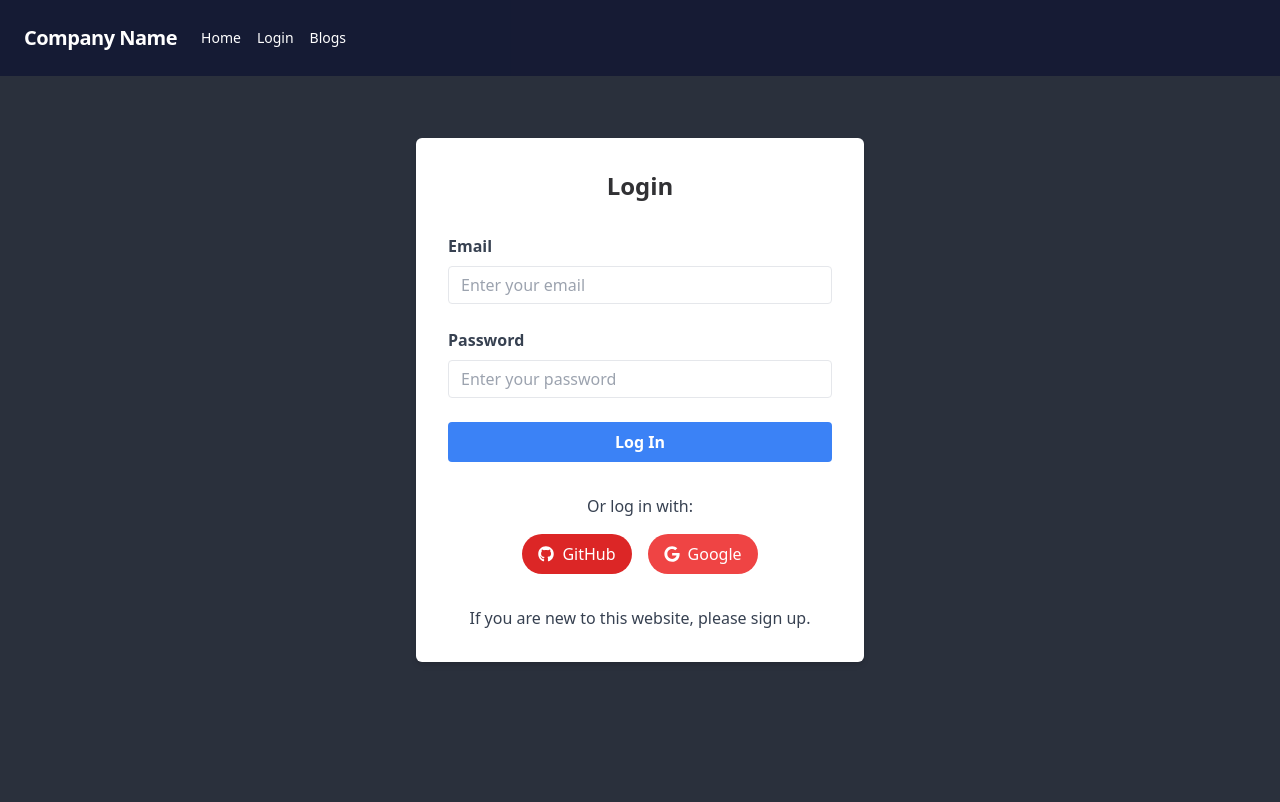
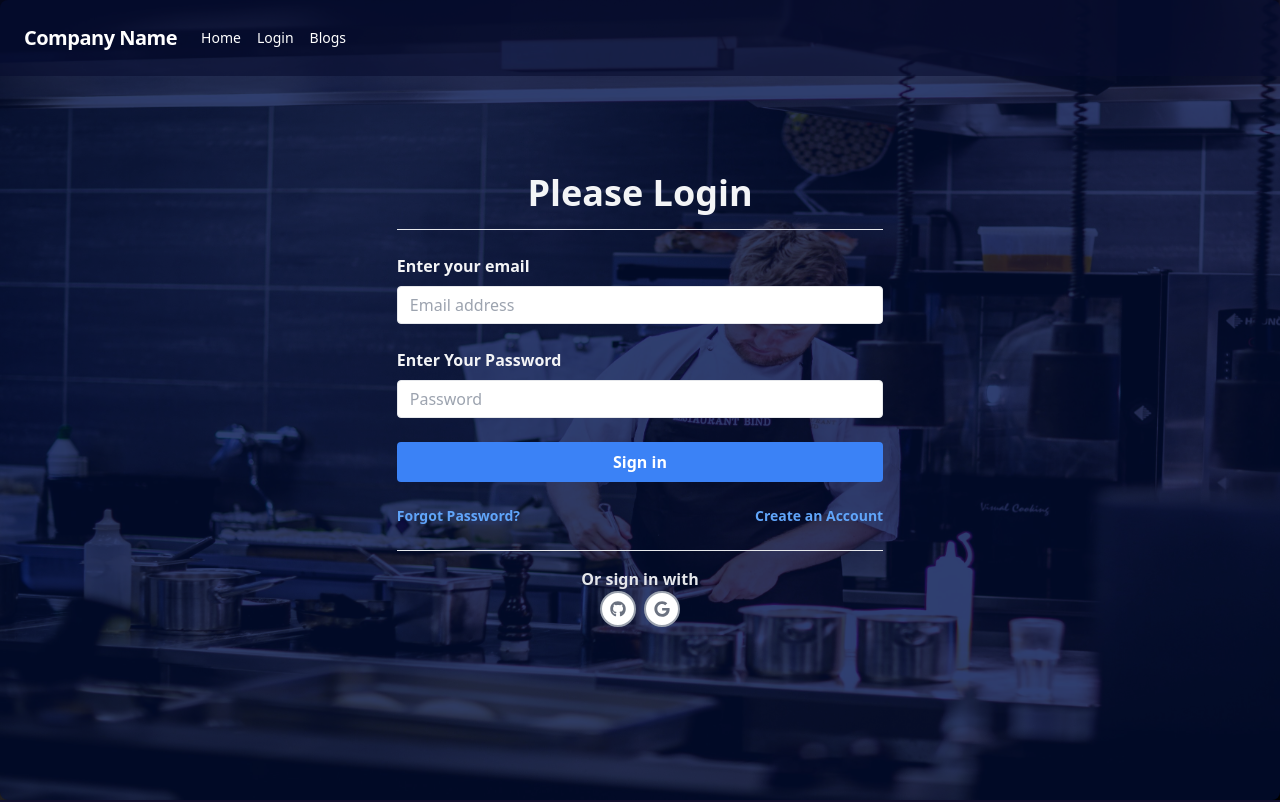
Before and after one commit to monsur2003/cheifs-client, a React (Vite) app: page /login in a window 1280 px wide. Shown: the top 802 px of the page. Built offline with nearby package versions, Linux system fonts and the light colour scheme; no server answers.

Commit message:
card design complete

```diff
--- a/src/components/Footer/Footer.jsx
+++ b/src/components/Footer/Footer.jsx
@@ -3,7 +3,7 @@ import { Link } from "react-router-dom";
 
 const Footer = () => {
    return (
-      <footer className="footer mt-3 p-10 bg-[#100c31d2] text-neutral-content">
+      <footer className="footer  p-10 bg-[#100c31d2] text-neutral-content">
          <div>
             <span className="footer-title">Services</span>
             <Link className="link link-hover">Branding</Link>
--- a/src/components/Login/Login.jsx
+++ b/src/components/Login/Login.jsx
@@ -1,83 +1,90 @@
-import React, { useContext } from "react";
-import { FaBeer, FaGithub, FaGoogle } from "react-icons/fa";
+import React from "react";
+import bg from "../../assets/banner2.jpg";
+import { FaGithub, FaGoogle } from "react-icons/fa";
 import { Link } from "react-router-dom";
-import { AuthContext } from "../Provider/AuthProvider";
-// import { Result } from "postcss";
 
 const Login = () => {
-   const { googleLogin } = useContext(AuthContext);
+   return (
+      <div
+         className="min-h-screen flex items-center justify-center bg-cover"
+         style={{
+            backgroundImage: `url(${bg})`,
+            backgroundColor: "#0311418e",
+            backgroundBlendMode: "overlay",
+         }}>
+         <div className="bg-[#03114198] h-[100vh] flex flex-col justify-center items-center rounded-lg shadow-lg p-8 w-full space-y-4">
+            <h2 className="text-4xl font-semibold text-gray-100  text-center">
+               Please Login
+            </h2>
 
-   const handleGoogleLogin = () => {
-      googleLogin()
-         .then((result) => {
-            const loggedUser = result.user;
-         })
-         .catch((err) => {
-            console.log(err.message);
-         });
-   };
-   return (
-      <>
-         <div className="flex flex-col items-center justify-center min-h-screen ">
-            <div className="bg-white rounded-md shadow-md p-8 max-w-md w-full">
-               <h2 className="text-2xl font-bold text-center mb-8">Login</h2>
-               <form className="space-y-6">
-                  <div>
+            <form className="space-y-6 w-[40%] mx-auto">
+               <hr className="mb-2 mx-auto" />
+               <div className="">
                   <label
-                        className="block text-gray-700 font-bold mb-2"
+                     className="block text-gray-100 font-bold mb-2"
                      htmlFor="email">
-                        Email
+                     Enter your email
                   </label>
                   <input
+                     className="appearance-none border rounded py-2 px-3 w-full px-3text-gray-700 leading-tight focus:outline-none focus:shadow-outline"
                      id="email"
                      type="email"
-                        className="appearance-none border rounded w-full py-2 px-3 text-gray-700 leading-tight focus:outline-none focus:shadow-outline"
-                        placeholder="Enter your email"
+                     placeholder="Email address"
                   />
                </div>
                <div>
                   <label
-                        className="block text-gray-700 font-bold mb-2"
+                     className="block text-gray-100 font-bold mb-2"
                      htmlFor="password">
-                        Password
+                     Enter Your Password
                   </label>
                   <input
+                     className="appearance-none border rounded w-full py-2 px-3 text-gray-700 leading-tight focus:outline-none focus:shadow-outline"
                      id="password"
                      type="password"
-                        className="appearance-none border rounded w-full py-2 px-3 text-gray-700 leading-tight focus:outline-none focus:shadow-outline"
-                        placeholder="Enter your password"
+                     placeholder="Password"
                   />
                </div>
                <div>
                   <button
                      type="submit"
-                        className="w-full bg-blue-500 hover:bg-blue-700 text-white font-bold py-2 px-4 rounded focus:outline-none focus:shadow-outline">
-                        Log In
+                     className="w-full bg-blue-500 hover:bg-blue-700 text-white font-bold py-2 px-4 rounded focus:outline-none focus:shadow-outline transition duration-300 ease-in-out">
+                     Sign in
                   </button>
                </div>
-               </form>
-               <p className="text-gray-700 text-center mt-8 mb-4">
-                  Or log in with:
+               <div className="flex items-center justify-between">
+                  <Link
+                     to="/forgot-password"
+                     className="inline-block align-baseline font-bold text-sm text-blue-400 hover:text-blue-600">
+                     Forgot Password?
+                  </Link>
+                  <Link
+                     to="/signup"
+                     className="inline-block align-baseline font-bold text-sm text-blue-400 hover:text-blue-600">
+                     Create an Account
+                  </Link>
+               </div>
+               <div>
+                  <hr className="mb-4" />
+                  <p className="text-center text-gray-200 font-bold">
+                     Or sign in with
                   </p>
-               <div className="flex flex-row space-x-4 justify-center">
-                  <button className="bg-red-600 hover:bg-red-700 text-white py-2 px-4 rounded-full flex items-center justify-center">
-                     <FaGithub className="mr-2" />
-                     GitHub
+                  <div className="flex justify-center">
+                     <button
+                        type="button"
+                        className="bg-white rounded-full border-gray-400 border-2 p-2 mr-2 transition duration-300 ease-in-out transform hover:-translate-y-1 hover:scale-110">
+                        <FaGithub className="text-gray-500" />
                      </button>
                      <button
-                     onClick={handleGoogleLogin}
-                     className="bg-red-500 hover:bg-red-600 text-white py-2 px-4 rounded-full flex items-center justify-center">
-                     <FaGoogle className="mr-2" />
-                     Google
+                        type="button"
+                        className="bg-white rounded-full border-gray-400 border-2 p-2 transition duration-300 ease-in-out transform hover:-translate-y-1 hover:scale-110">
+                        <FaGoogle className="text-gray-500" />
                      </button>
                   </div>
-               <p className="text-gray-700 text-center mt-8">
-                  If you are new to this website,
-                  <Link to="/register"> please sign up.</Link>
-               </p>
+               </div>
+            </form>
          </div>
       </div>
-      </>
    );
 };
 
--- a/src/components/Register/Register.jsx
+++ b/src/components/Register/Register.jsx
@@ -1,90 +1,136 @@
 import React from "react";
 import { FaBeer, FaGithub, FaGoogle } from "react-icons/fa";
 import { Link } from "react-router-dom";
+import bg from "../../assets/banner2.jpg";
 
 const Register = () => {
    return (
-      <div className="flex flex-col items-center justify-center min-h-screen bg-blue-900">
-         <div className="bg-white rounded-md shadow-md p-8 max-w-md w-full">
-            <h2 className="text-2xl font-bold text-center mb-8">Login</h2>
-            <form className="space-y-6">
-               <div>
+      <div
+         className="min-h-screen flex items-center justify-center bg-cover"
+         style={{
+            backgroundImage: `url(${bg})`,
+            backgroundColor: "#0311418e",
+            backgroundBlendMode: "overlay",
+         }}>
+         <div className="bg-[#03114198] h-[120vh] flex flex-col justify-center items-center rounded-lg shadow-lg p-8 w-full space-y-4">
+            <h2 className="text-4xl font-semibold text-gray-100  text-center">
+               Please Login
+            </h2>
+
+            <form className="space-y-3 w-[40%] mx-auto">
+               <hr className="mb-2 mx-auto" />
+               <div className=" ">
+                  <div className="w-full mb-3">
                      <label
-                     className="block text-gray-700 font-bold mb-2"
+                        className="block text-gray-100 font-bold mb-[4px]"
                         htmlFor="email">
-                     Full Name
+                        Enter your full name
                      </label>
                      <input
-                     id="email"
+                        className="appearance-none border rounded py-2 px-3 w-full px-3text-gray-700 leading-tight focus:outline-none focus:shadow-outline"
+                        id="name"
                         type="text"
-                     className="appearance-none border rounded w-full py-2 px-3 text-gray-700 leading-tight focus:outline-none focus:shadow-outline"
-                     placeholder="Enter your Full name"
+                        name="name"
+                        placeholder="Enter your full name"
                      />
                   </div>
-               <div>
+                  <div className="w-full">
                      <label
-                     className="block text-gray-700 font-bold mb-2"
+                        className="block text-gray-100 font-bold mb-[4px]"
                         htmlFor="email">
-                     Email
+                        Enter your email
                      </label>
                      <input
+                        className="appearance-none border rounded py-2 px-3 w-full px-3text-gray-700 leading-tight focus:outline-none focus:shadow-outline"
                         id="email"
                         type="email"
-                     className="appearance-none border rounded w-full py-2 px-3 text-gray-700 leading-tight focus:outline-none focus:shadow-outline"
-                     placeholder="Enter your email"
+                        name="email"
+                        placeholder="Email address"
                      />
                   </div>
-               <div>
+               </div>
+               <div className="">
                   <label
-                     className="block text-gray-700 font-bold mb-2"
+                     className="block text-gray-100 font-bold mb-[4px]"
                      htmlFor="email">
-                     PhotoURL
+                     drop your photoURL
                   </label>
                   <input
+                     className="appearance-none border rounded py-2 px-3 w-full px-3text-gray-700 leading-tight focus:outline-none focus:shadow-outline"
                      id="email"
-                     type="text"
-                     className="appearance-none border rounded w-full py-2 px-3 text-gray-700 leading-tight focus:outline-none focus:shadow-outline"
-                     placeholder="Drop Your photoURL"
+                     name="photo"
+                     type="email"
+                     placeholder="Drop your photo URL"
                   />
                </div>
-               <div>
+               <div className="flex justify-between items-center space-x-2">
+                  <div className="w-full">
                      <label
-                     className="block text-gray-700 font-bold mb-2"
+                        className="block text-gray-100 font-bold mb-[4px]"
                         htmlFor="password">
-                     Password
+                        Enter Your Password
                      </label>
                      <input
+                        className="appearance-none border rounded rounded-r-none w-full py-2 px-3 text-gray-700 leading-tight focus:outline-none focus:shadow-outline"
+                        id="password"
+                        name="password"
+                        type="password"
+                        placeholder="Password"
+                     />
+                  </div>
+                  <div className="w-full">
+                     <label
+                        className="block text-gray-100 font-bold mb-[4px]"
+                        htmlFor="password">
+                        Confirm password
+                     </label>
+                     <input
+                        className="appearance-none border rounded-l-none rounded w-full py-2 px-3 text-gray-700 leading-tight focus:outline-none focus:shadow-outline"
                         id="password"
                         type="password"
-                     className="appearance-none border rounded w-full py-2 px-3 text-gray-700 leading-tight focus:outline-none focus:shadow-outline"
-                     placeholder="Enter your password"
+                        name="confirm"
+                        placeholder="Password"
                      />
                   </div>
-               <div>
+               </div>
+               <div className="">
                   <button
                      type="submit"
-                     className="w-full bg-blue-500 hover:bg-blue-700 text-white font-bold py-2 px-4 rounded focus:outline-none focus:shadow-outline">
-                     Sign up
+                     className="w-full mt-3 bg-blue-500 hover:bg-blue-700 text-white font-bold py-2 px-4 rounded focus:outline-none focus:shadow-outline transition duration-300 ease-in-out">
+                     Register
                   </button>
                </div>
-            </form>
-            <p className="text-gray-700 text-center mt-8 mb-4">
-               Or log in with:
+               <div className="flex items-center justify-between">
+                  <p className="inline-block align-baseline ">
+                     <small className="text-gray-200">
+                        Already have an account?
+                     </small>{" "}
+                     <Link
+                        className="font-bold text-sm text-blue-400 hover:text-blue-600"
+                        to="/login">
+                        Login
+                     </Link>
                   </p>
-            <div className="flex flex-row space-x-4 justify-center">
-               <button className="bg-red-600 hover:bg-red-700 text-white py-2 px-4 rounded-full flex items-center justify-center">
-                  <FaGithub className="mr-2" />
-                  GitHub
+               </div>
+               <div>
+                  <hr className="mb-1" />
+                  <p className="text-center text-gray-200 font-bold">
+                     Or sign in with
+                  </p>
+                  <div className="flex justify-center">
+                     <button
+                        type="button"
+                        className="bg-white rounded-full border-gray-400 border-2 p-2 mr-2 transition duration-300 ease-in-out transform hover:-translate-y-1 hover:scale-110">
+                        <FaGithub className="text-gray-500" />
                      </button>
-               <button className="bg-red-500 hover:bg-red-600 text-white py-2 px-4 rounded-full flex items-center justify-center">
-                  <FaGoogle className="mr-2" />
-                  Google
+                     <button
+                        type="button"
+                        className="bg-white rounded-full border-gray-400 border-2 p-2 transition duration-300 ease-in-out transform hover:-translate-y-1 hover:scale-110">
+                        <FaGoogle className="text-gray-500" />
                      </button>
                   </div>
-            <p className="text-gray-700 text-center mt-8">
-               Already hand an account
-               <Link to="/login"> Please Login</Link>
-            </p>
+               </div>
+            </form>
          </div>
       </div>
    );
--- a/src/components/SingleChef/SingleChef.jsx
+++ b/src/components/SingleChef/SingleChef.jsx
@@ -6,7 +6,7 @@ const SingleChef = ({ chef }) => {
    // console.log(chef);
    const { name, id, image, yearsExperience, numRecipes, likes } = chef;
    return (
-      <div className="card h-[220px] card-side items-center bg-base-100 shadow-lg">
+      <div className="card h-[220px] rounded-none border-b-4 border-blue-400 border-l-2 card-side items-center bg-base-100 shadow-md">
          <figure>
             <img className="w-[260px] h-[220px]" src={image} alt="" />
          </figure>
--- a/src/main.jsx
+++ b/src/main.jsx
@@ -28,7 +28,7 @@ const router = createBrowserRouter([
             element: <Login></Login>,
          },
          {
-            path: "/register",
+            path: "signup",
             element: <Register></Register>,
          },
          {
```
Also changed, not shown: src/components/ChefRecipe/ChefRecfipe.jsx (+40 -1 lines). Lines whose indentation alone changed are shown as unchanged.
